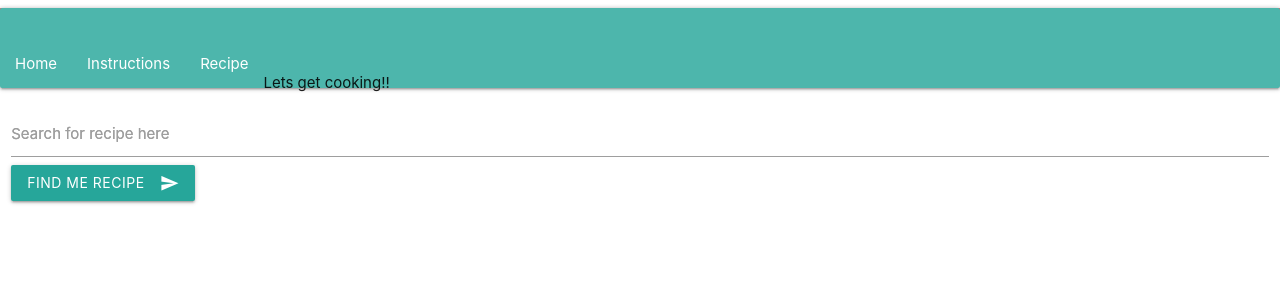
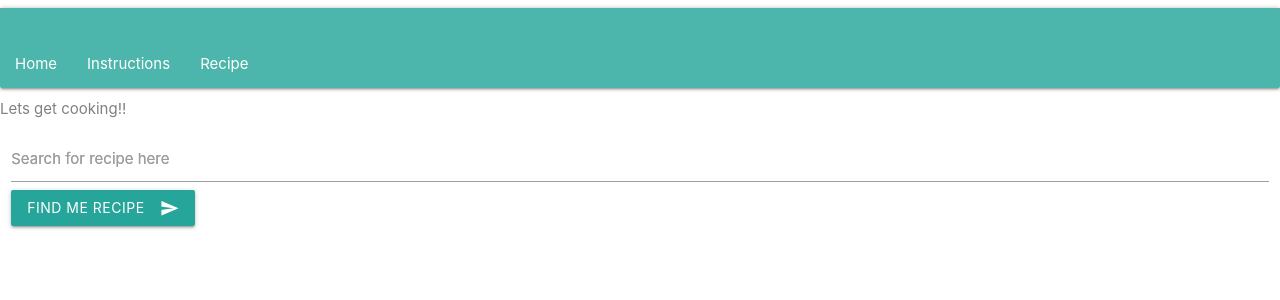
Before and after one commit to sindhubedare/recipe-search, a React (Create React App) app: page /Recipe in a window 1280 px wide. Shown: the top 300 px of the page. Built offline with nearby package versions, Linux system fonts and the light colour scheme.

Commit message:
css for header

```diff
--- a/src/App.css
+++ b/src/App.css
@@ -39,3 +39,9 @@ text-align: center;
 .container {
   background-color: #0097a7 ;
 }
+
+.cooking{
+  color: grey;
+  margin-top: 20pt;
+  text-align: left;
+}
```
